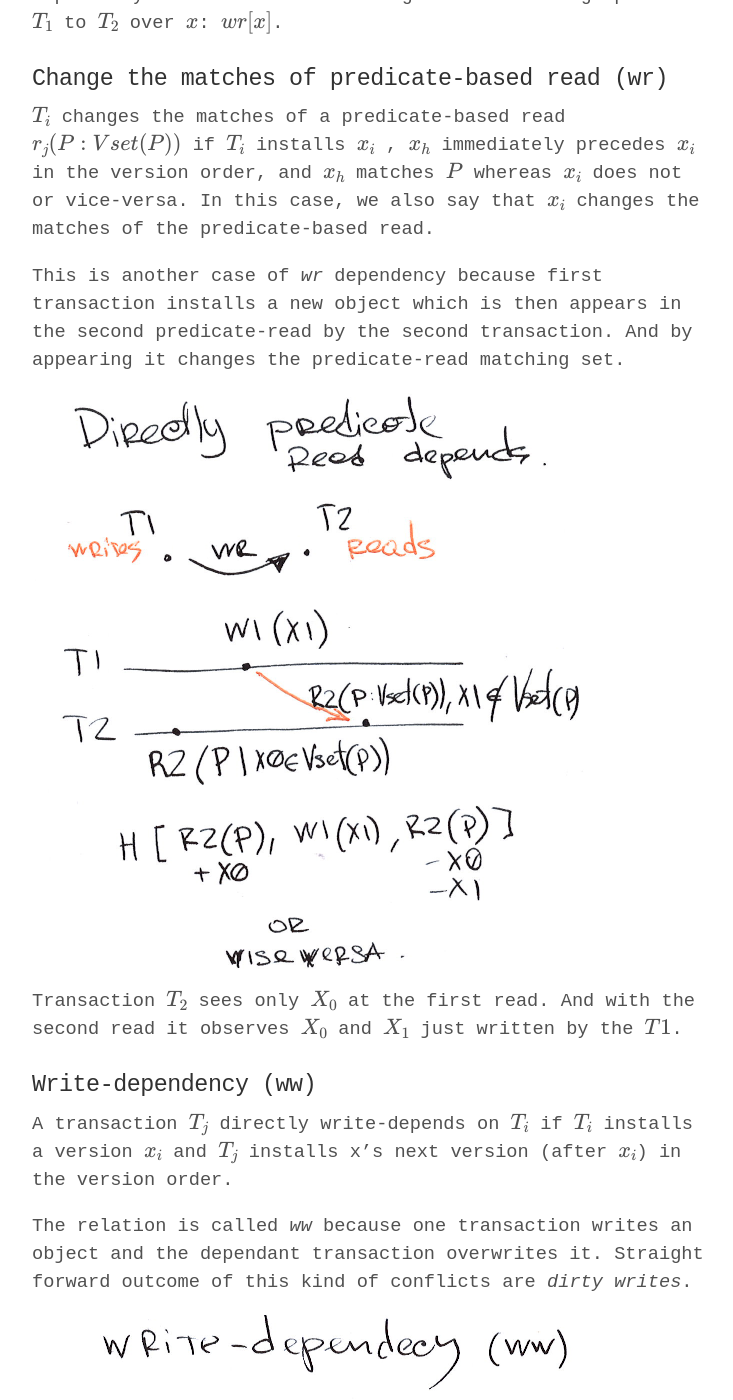
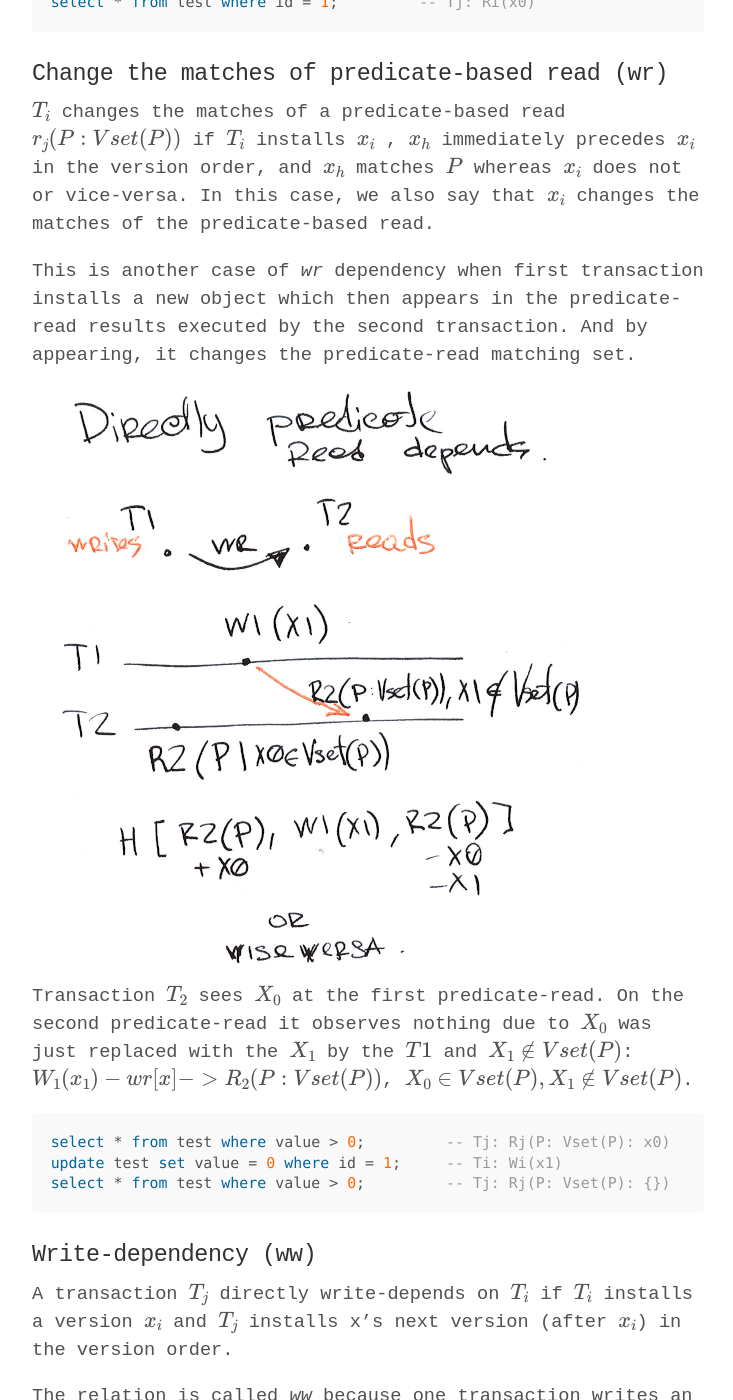
Before and after one commit to sitano/sitano.github.io, a Jekyll site: the page built from _posts/2019-07-30-tx-isolation-anomalies.md, in a window 1280 px wide and 1400 px high, scrolled down 3495 px. Shown: the whole window, without its empty margins (272-1005 px from the left). Built offline with Jekyll 4.4.1, drawn with Linux system fonts in a browser that asks for light colours; formulas are drawn with MathJax 3; comment, search, counter and statistics services are not loaded; some of the changed text lies outside the part shown.

Commit message:
few fixes and gramma

````diff
--- a/_posts/2019-07-30-tx-isolation-anomalies.md
+++ b/_posts/2019-07-30-tx-isolation-anomalies.md
@@ -8,12 +8,8 @@
 
 This document contains simple examples and explanations
 of transaction isolation anomalies well known since
-late 90's. The work based on papers [[1]], [[2]], [[3]].
-
-I draw these graphs for different cases to better
-understand the model that is defined at [[1]], [[3]]
-and I hope it will be helpful for someone else as a quick
-reminder of what these cases are about.
+the late '90s. The work based on papers [[1]], [[2]], [[3]].
+I hope it will be helpful for someone as a quick reference.
 
 List of covered anomalies include:
 
@@ -40,7 +36,7 @@
 3. Transaction reads and writes objects in some specific order;
 4. An object has one or more versions.
 5. Transaction can read any version of an object.
-6. Transaction write generates new version of an object.
+6. Transaction write generates a new version of an object.
 
 ## Histories
 
@@ -102,7 +98,13 @@
 In this example transaction $$ T_2 $$ reads an object $$ X $$
 written by the transaction $$ T_1 $$ and thus _item-read-depends_
 on $$ T_1 $$. This _wr_ dependency is outlined as an orange arrow
-in the graph from $$ T_1 $$ to $$ T_2 $$ over $$ x $$: $$ wr[x] $$.
+in the graph from $$ T_1 $$ to $$ T_2 $$ over $$ x $$: $$ wr[x] $$
+or $$ W_1(x_0) -wr[x]-> R_2(x_0) $$.
+
+```sql
+update test set value = 1 where id = 1;  -- Ti: Wi(x0)
+select * from test where id = 1;         -- Tj: Ri(x0)
+```
 
 ### Change the matches of predicate-based read (wr)
 
@@ -111,16 +113,24 @@
 and $$ x_h $$ matches $$ P $$ whereas $$ x_i $$ does not or vice-versa. In this case,
 we also say that $$ x_i $$ changes the matches of the predicate-based read.
 
-This is another case of _wr_ dependency because first transaction
-installs a new object which is then appears in the second predicate-read
-by the second transaction. And by appearing it changes the predicate-read
-matching set.
+This is another case of _wr_ dependency when first transaction
+installs a new object which then appears in the predicate-read
+results executed by the second transaction. And by appearing,
+it changes the predicate-read matching set.
 
 ![]({{ Site.url }}/public/tx_read_predicate_dep_wr.png)
 
-Transaction $$ T_2 $$ sees only $$ X_0 $$ at the first read.
-And with the second read it observes $$ X_0 $$ and $$ X_1 $$
-just written by the $$ T1 $$.
+Transaction $$ T_2 $$ sees $$ X_0 $$ at the first predicate-read.
+On the second predicate-read it observes nothing due to $$ X_0 $$ was
+just replaced with the $$ X_1 $$ by the $$ T1 $$ and
+$$ X_1 \notin Vset(P) $$: $$ W_1(x_1) -wr[x]-> R_2(P: Vset(P)) $$,
+$$ X_0 \in Vset(P), X_1 \notin Vset(P) $$.
+
+```sql
+select * from test where value > 0;         -- Tj: Rj(P: Vset(P): x0)
+update test set value = 0 where id = 1;     -- Ti: Wi(x1)
+select * from test where value > 0;         -- Tj: Rj(P: Vset(P): {})
+```
 
 ### Write-dependency (ww)
 
@@ -129,15 +139,21 @@
 (after $$ x_i $$) in the version order.
 
 The relation is called _ww_ because one transaction writes an object
-and the dependant transaction overwrites it. Straight forward outcome
-of this kind of conflicts are _dirty writes_.
+and the dependant transaction overwrites it. This is also called
+_dirty writes_.
 
 ![]({{ Site.url }}/public/tx_write_dep_ww.png)
 
 In this example transaction $$ T_2 $$ overwrites an object $$ X $$
 written by the transaction $$ T_1 $$ and thus _write-depends_
 on $$ T_1 $$. This _ww_ dependency is outlined as an orange arrow
-in the graph from $$ T_1 $$ to $$ T_2 $$ over $$ x $$: $$ ww[x] $$.
+in the graph from $$ T_1 $$ to $$ T_2 $$ over $$ x $$:
+$$ W_1(X_0) -ww[x]-> W_2(X_1) $$.
+
+```sql
+update test set value = 1 where id = 1;  -- Ti: Wi(x0)
+update test set value = 2 where id = 1;  -- Tj: Wj(x1)
+```
 
 ### Anti-dependency (rw)
 
@@ -154,7 +170,13 @@
 In this example transaction $$ T_2 $$ changes (writes) an object $$ X $$
 observed by the transaction $$ T_1 $$ and thus _item-anti-depends_
 on $$ T_1 $$. This _rw_ dependency is outlined as an orange arrow
-in the graph from $$ T_1 $$ to $$ T_2 $$ over $$ x $$: $$ rw[x] $$.
+in the graph from $$ T_1 $$ to $$ T_2 $$ over $$ x $$:
+$$ R_1(X_0) -rw[x]-> W_2(X_1) $$.
+
+```sql
+select * from test where id = 1;         -- Ti: Ri(x0)
+update test set value = 1 where id = 1;  -- Tj: Wj(x1)
+```
 
 ## Transaction anomalies
 
@@ -242,8 +264,8 @@
 
 ![]({{ Site.url }}/public/tx_g1c_circular_flow.png)
 
-Imagine your system invariant is only one of the buttons
-$$ {x, y} $$ are allowed to be enabled simultaneously.
+Imagine system invariant is defined that only one of the buttons
+$$ \{x, y\} $$ is allowed to be enabled simultaneously.
 This means allowed outcomes are $$ (0,0), (1,0), (0,1) $$,
 but not $$ (1,1) $$.
 
@@ -289,13 +311,13 @@
 
 ![]({{ Site.url }}/public/tx_lost_update.png)
 
-In this example each of the transactions tries to increment a value
+In this example each transaction tries to increment a value
 $$ x $$. First of all a transactions reads an object state creating
 *rw* edge, and then writes back updated state _+1_ (*ww*). It happens to be
-that $$ T1 $$ and $$ T2 $$ ran concurrently end up $$ x = 1 $$ even
+that $$ T1 $$ and $$ T2 $$ ran concurrently ends up $$ x = 1 $$ even
 though they both were updating its state with _+1_. $$ W_2(x_1) $$
 update was lost after $$ W_1(x_2) $$. The right outcome for this
-program would $$ x = 2 $$.
+program would be $$ x = 2 $$.
 
 ### G-single: Single Anti-dependency Cycles (read skew)
 
````
Also changed, not shown: other parts of _posts/2019-07-30-tx-isolation-anomalies.md (+8 -7 lines).
